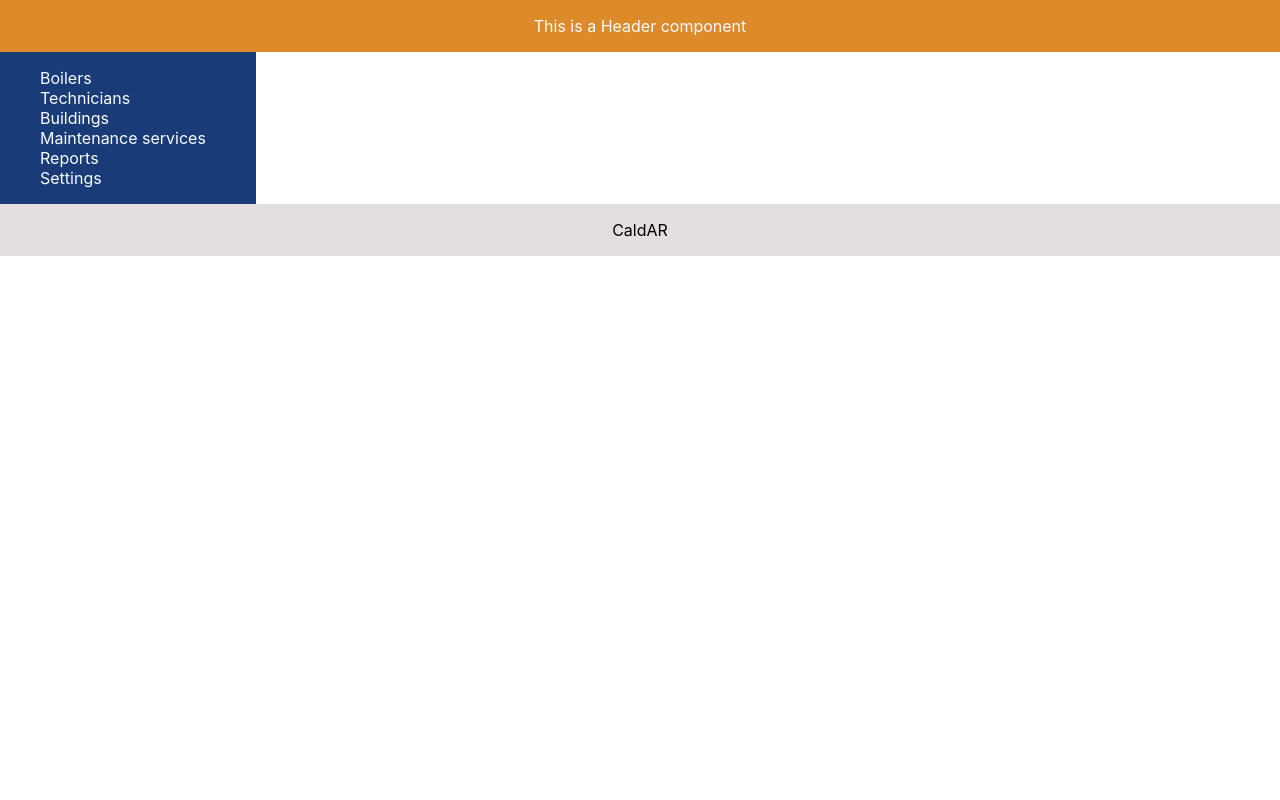
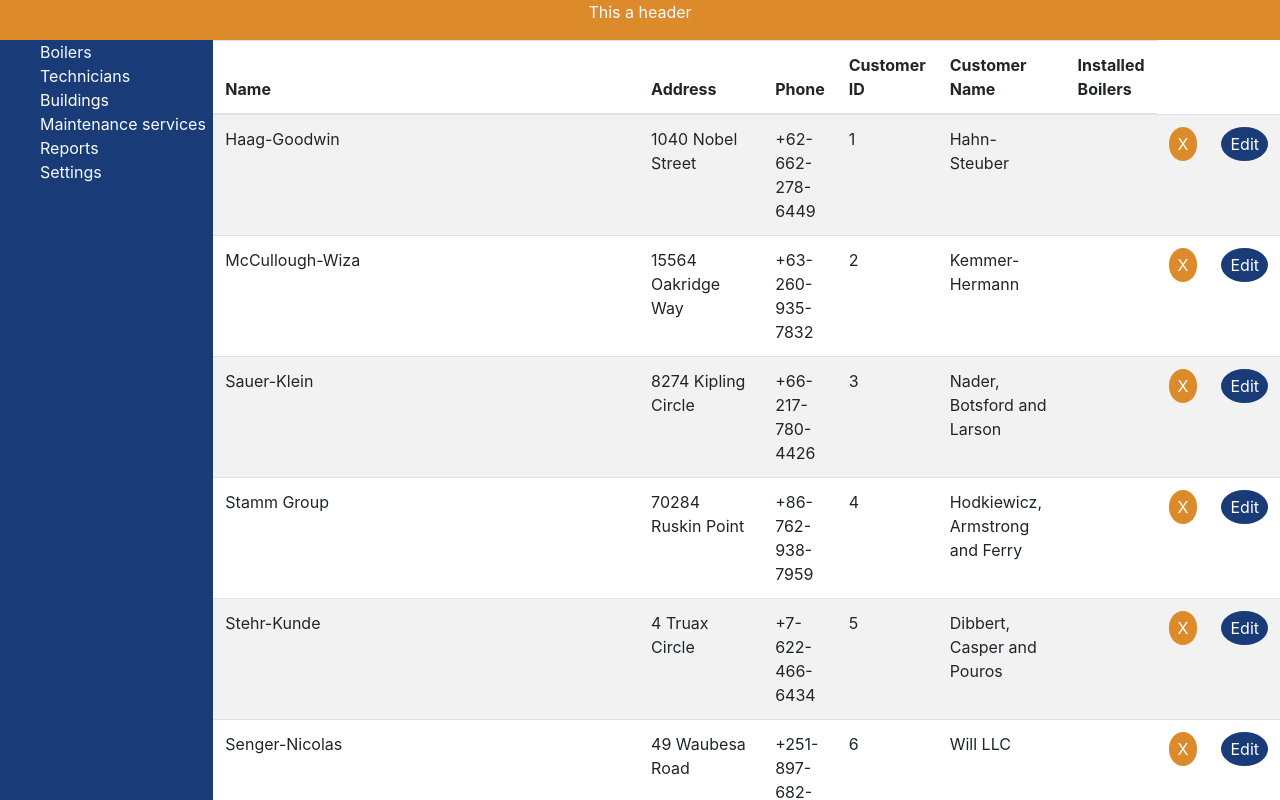
Before and after one commit to bergmannfederico/caldAR-FrontEnd, a React (Create React App) app: page /buildings in a window 1280 px wide. Shown: the top 800 px of the page. Built offline with nearby package versions, Linux system fonts and the light colour scheme.

Commit message:
Buildings list

```diff
--- a/src/Buildings.jsx
+++ /dev/null
@@ -1,55 +0,0 @@
-import React, { useEffect, useState } from "react";
-
-function useBuildings() {
-  const [buildings, setBuildings] = useState([]);
-
-  useEffect(() => {
-    fetch("./mocks/buildings.json")
-      .then((response) => response.json())
-      .then((data) => {
-        setBuildings(data);
-      });
-  }, []);
-
-  return buildings;
-}
-
-export default function Buildings() {
-  const buildings = useBuildings();
-
-  return (
-    <div className="container mt-5" align="center">
-      <h4>Buildings</h4>
-
-      <div className="row">
-        <div className="col-md-12">
-          <table className="table table-bordered">
-            <thead className="thead-dark">
-              <tr>
-                <th scope="col">ID</th>
-                <th scope="col">Name</th>
-                <th scope="col">Address</th>
-                <th scope="col">Phone</th>
-                <th scope="col">Customer ID</th>
-                <th scope="col">Customer Name</th>
-                <th scope="col">Installed Boilers</th>
-              </tr>
-            </thead>
-            <tbody>
-              {buildings.map((item) => (
-                <tr key={item.id}>
-                  <td>{item.id}</td>
-                  <td>{item.name}</td>
-                  <td>{item.adrress}</td>
-                  <td>{item.customerId}</td>
-                  <td>{item.customerName}</td>
-                  <td>{item.installedBoilers}</td>
-                </tr>
-              ))}
-            </tbody>
-          </table>
-        </div>
-      </div>
-    </div>
-  );
-}
--- a/src/Routes.jsx
+++ b/src/Routes.jsx
@@ -2,7 +2,7 @@ import React from "react";
 import { Switch, Route } from "react-router-dom";
 import MainLayout from "./components/MainLayout/MainLayout";
 //import Technician from "./components/technician";
-import Buildings from "./Buildings";
+import Buildings from "./components/Buildings";
 
 function Routes() {
   return (
--- /dev/null
+++ b/src/components/Buildings.jsx
@@ -0,0 +1,77 @@
+import React, { useEffect, useState } from "react";
+import Buildings1 from "../mocks/buildings.json";
+import "bootstrap/dist/css/bootstrap.min.css";
+
+const Buildings = () => {
+  const [buildings, setBuildings] = useState([]);
+
+  useEffect(() => {
+    setBuildings(Buildings1);
+  }, []);
+
+  return (
+    <table className="table table-striped">
+      <thead>
+        <tr>
+          <th scope="col">Name</th>
+          <th scope="col">Address</th>
+          <th scope="col">Phone</th>
+          <th scope="col">Customer ID</th>
+          <th scope="col">Customer Name</th>
+          <th scope="col">Installed Boilers</th>
+        </tr>
+      </thead>
+      <tbody>
+        {buildings.map((item) => (
+          <tr key={item.id}>
+            <td>{item.name}</td>
+            <td>{item.address}</td>
+            <td>{ item.phone}</td>
+            <td>{item.customerId}</td>
+            <td>{item.customerName}</td>
+            <td>{item.installedBoilers}</td>
+            <td><button
+              style={btnStyleDel}
+              //onClick={item.delBuilding.bind(this, item.id)}
+            >
+              X
+            </button></td>
+            <td><button
+              style={btnStyleEdit}
+              /*onClick={item.editBuilding.bind(
+               item,item.id ,
+                item.name,
+                item.address,
+                item.phone,
+                item.customerId,
+                item.customerName
+              )}*/
+            >
+              Edit
+            </button></td>
+          </tr>
+        ))}
+      </tbody>
+    </table>
+  );
+};
+const btnStyleEdit = {
+  background: "#193c78",
+  color: "#fff",
+  border: "none",
+  padding: "5px 9px",
+  borderRadius: "50%",
+  cursor: "pointer",
+  float: "right",
+};
+const btnStyleDel = {
+  background: "#dc8a2a",
+  color: "#fff",
+  border: "none",
+  padding: "5px 9px",
+  borderRadius: "50%",
+  cursor: "pointer",
+  float: "right",
+};
+
+export default Buildings;
--- a/src/components/Header/Header.js
+++ b/src/components/Header/Header.js
@@ -1,16 +1,16 @@
-import React, { Component } from 'react';
+import React from 'react';
 import styles from './header.module.css'
 
-class Header extends Component{
-    render() {
+const Header=()=>{
+
         return (
              <div className={styles.headerContainer}>
                  <p>
-                     This is a Header component
+                     This a header
                  </p>
              </div>
         );
     }
-}
+
 
 export default Header;
--- a/src/components/MainLayout/MainLayout.js
+++ b/src/components/MainLayout/MainLayout.js
@@ -1,4 +1,4 @@
-import React, { Component } from "react";
+import React from "react";
 import Header from "../Header/Header";
 import NavBar from "../NavBar/NavBar";
 import Footer from "../Footer/Footer";
@@ -6,21 +6,20 @@ import Section from "../Section/Section";
 import styles from "./mainLayaout.module.css";
 
 
-class MainLayout extends Component {
-  render() {
-    console.log(this.props.children);
+const MainLayout = ({children}) => {
     return (
       <div className={styles.appContainer}>
         <Header />
         <div className={styles.navBarSectionContainer}>
           <NavBar />
-         <Section></Section>
+         <Section>
+          {children}
+         </Section>
         </div>
 
         <Footer />
       </div>
     );
-  }
 }
 
 export default MainLayout;
--- a/src/components/Section/Section.js
+++ b/src/components/Section/Section.js
@@ -1,14 +1,13 @@
-import React, { Fragment } from "react";
-//import section from './section.module.css';
+import React from "react";
+import section from './section.module.css';
 //import Modal from "../Modal/Modal";
-//import Buildings from "../Buildings"
 
-const Section = () => {
+const Section = ({children}) => {
   return (
-    <Fragment>
-
-    </Fragment>
+      <section style={section.style}>
+        {children}
+      </section>
   );
 };
 
-export default Section;//
+export default Section;
```
Also changed, not shown: 1 other file (tests, documents, lock files or other folders).
